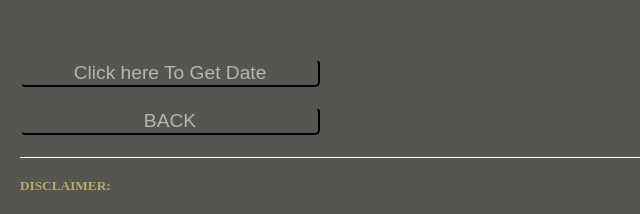
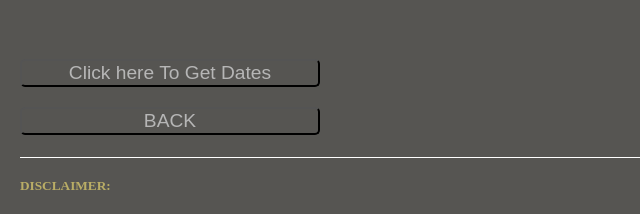
Before and after one commit to programann/Phase-1-project, a plain HTML site: page index.html in a window 1280 px wide. Shown: the part 295-509 px from the top of the page, 0-640 px from the left. Drawn offline with Linux system fonts and the light colour scheme; no server answers.

Commit message:
phase-1 project

```diff
--- a/index.html
+++ b/index.html
@@ -16,9 +16,12 @@
         <h6 style="font-size: large;">IMPORTANT: THIS SITE PROVIDES THE VALUE OF THE CONVENTIONAL UNIT OF GOLD AGAINST THE UNITED STATES DOLLAR</h6>
     </div>
     <div id="apicontainer">
-        <button id="date-get">Click here To Get Date</button>
+        <!-- Button For getting the dates -->
+        <button id="date-get">Click here To Get Dates</button>
+        <!-- This is where the dates will come in -->
         <div id="apicontent"></div>
     </div>
+    <!-- Will refresh the page to go back. -->
     <button id="back-button" onclick="document.location.reload()">BACK</button>
     <div>
         <h5>DISCLAIMER:</h5>
```
Also changed, not shown: index.js (+6 -5 lines), 1 other file.
